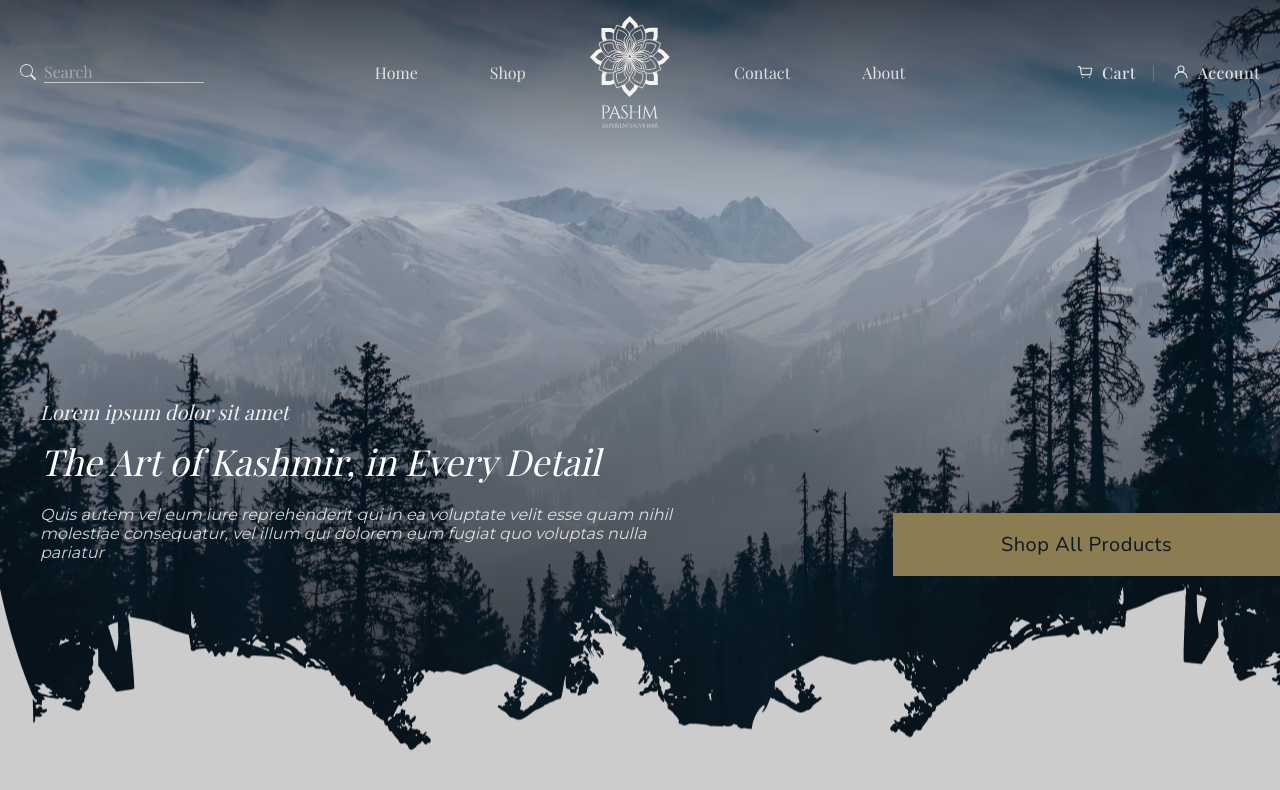
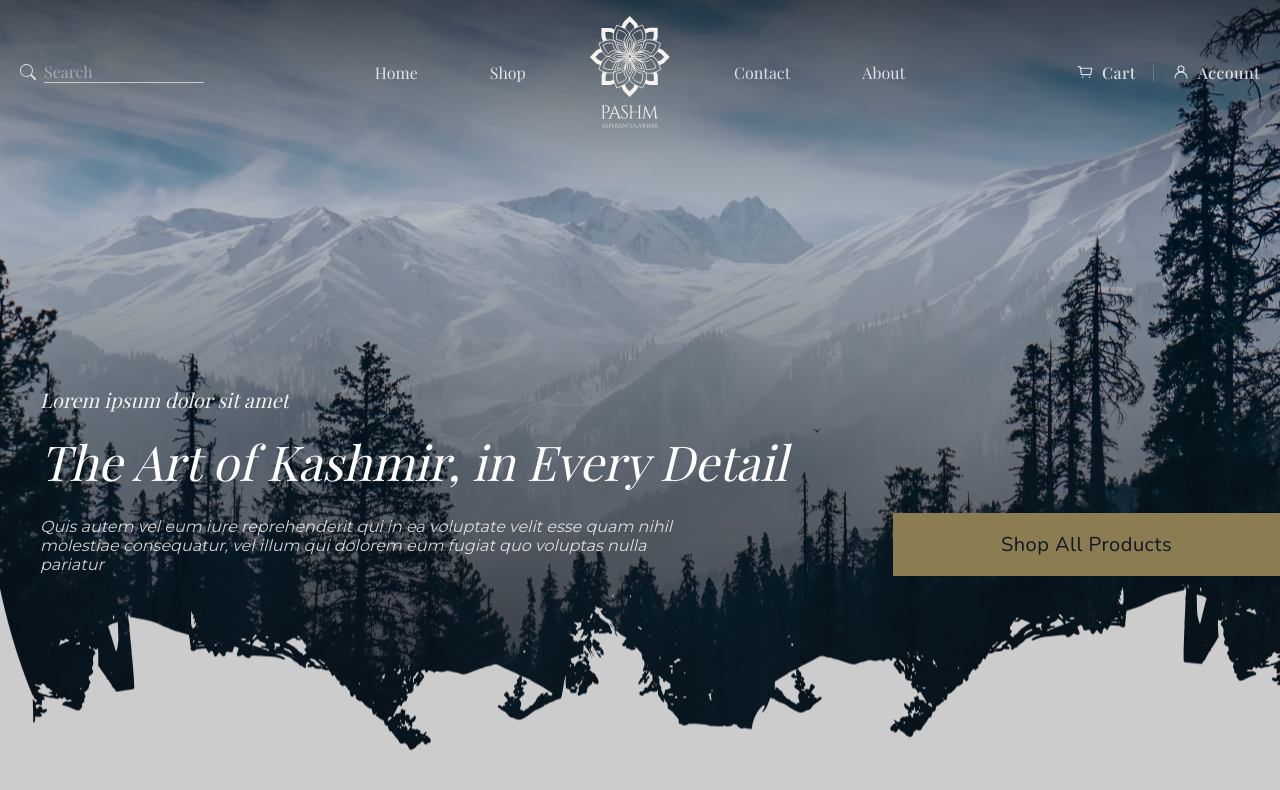
Before and after one commit to shoxcy/pashm, a Next.js app: page / in a window 1280 px wide. Shown: the top 790 px of the page. Built offline with nearby package versions, Linux system fonts and the light colour scheme; grey boxes are pictures that could not be loaded; a web font is replaced by a local one.

Commit message:
fix: title font fixed

```diff
--- a/app/components/Hero.tsx
+++ b/app/components/Hero.tsx
@@ -18,7 +18,7 @@ export default function Hero() {
               Lorem ipsum dolor sit amet
             </p>
 
-            <h1 className="text-white text-4xl md:type-h1-italics-d italic font-extralight mb-6">
+            <h1 className="text-white type-h1-italics-d italic font-extralight mb-6">
               The Art of Kashmir, in Every Detail
             </h1>
 
```
